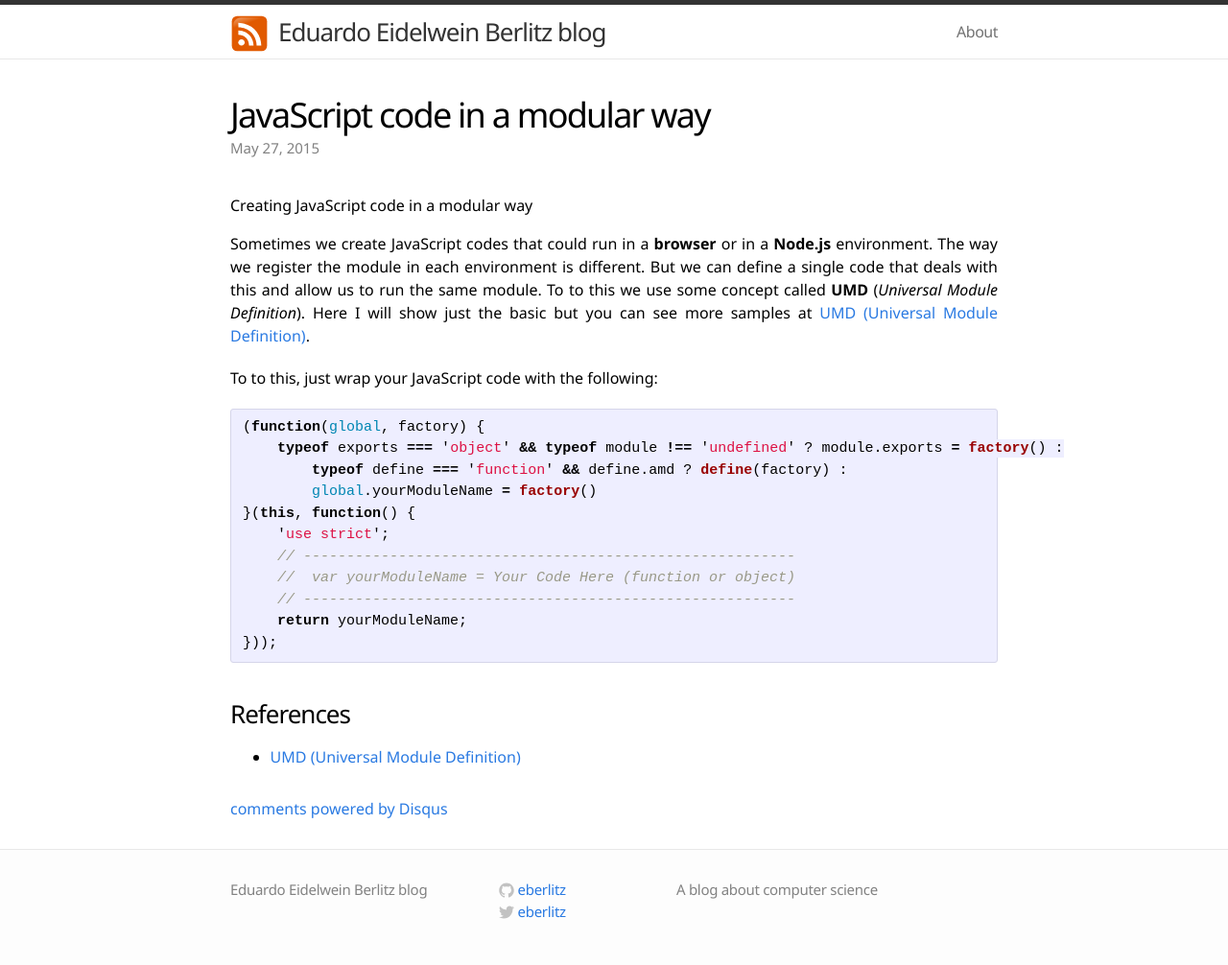
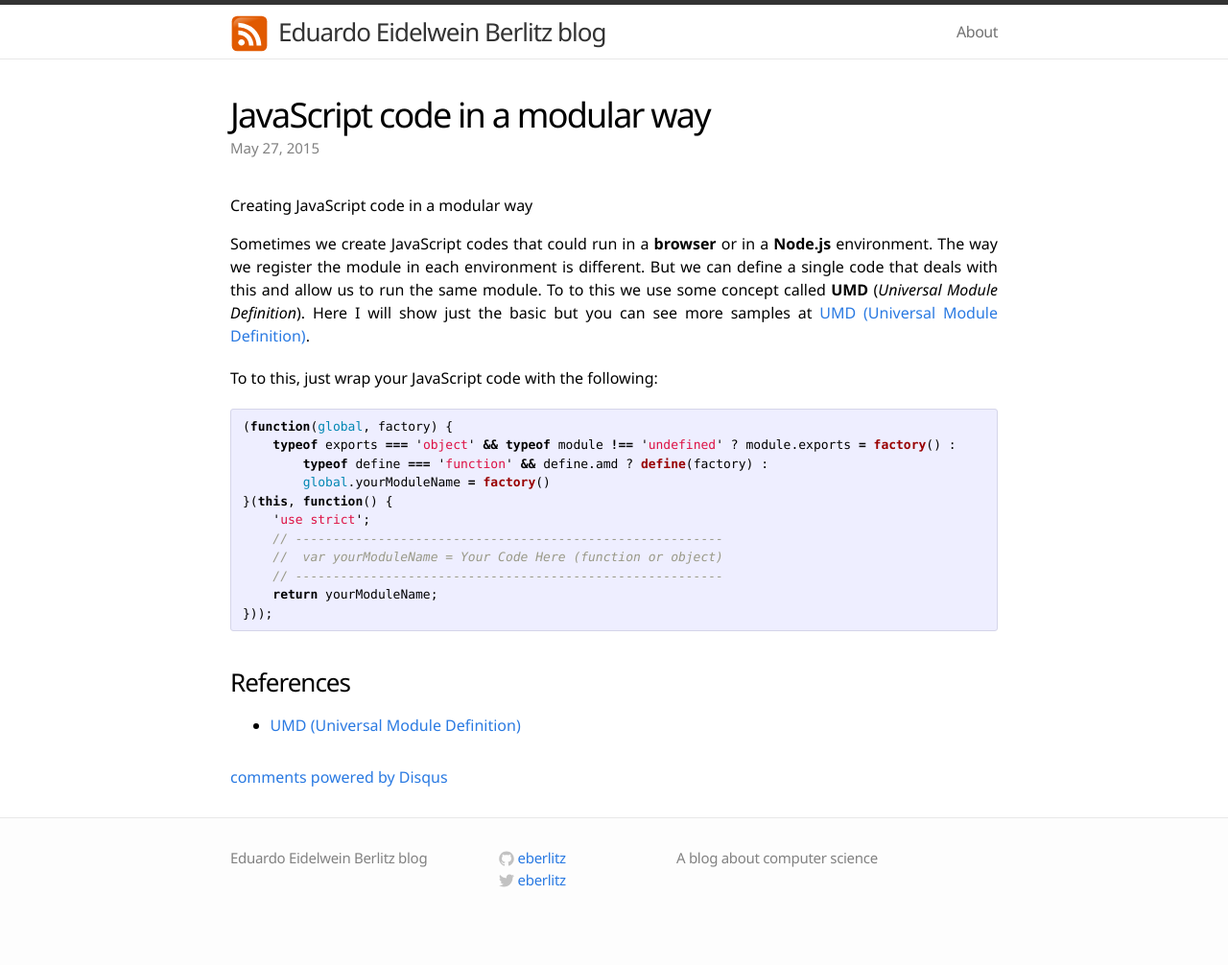
Before and after one commit to eberlitz/eberlitz.github.io, a Jekyll site: the page built from _posts/2015-05-27-javascript-code-in-a-modular-way.markdown, in a window 1280 px wide. Shown: the whole page at 96% size. Built offline with Jekyll 4.4.1, drawn with Linux system fonts in a browser that asks for light colours; Markdown is read by kramdown in place of the engine named in the settings; comment, search, counter and statistics services are not loaded; after the commit the page ends 973 px from its top, so only the background shows below that.

Commit message:
Change site font

```diff
--- a/css/main.css
+++ b/css/main.css
@@ -239,6 +239,10 @@
   margin: 30px 0;
 }
 
+code, kbd, pre, samp {
+  font-family: Menlo,Monaco,Consolas,"Courier New",monospace;
+}
+
 .post-content ul,
 .post-content ol { padding-left: 20px; }
 
@@ -250,7 +254,7 @@
   -webkit-border-radius: 3px;
   -moz-border-radius: 3px;
   border-radius: 3px;
-  font-size: 15px;
+  font-size: 13px;
   /*overflow:auto;*/
   word-wrap: break-word;
 }
```
